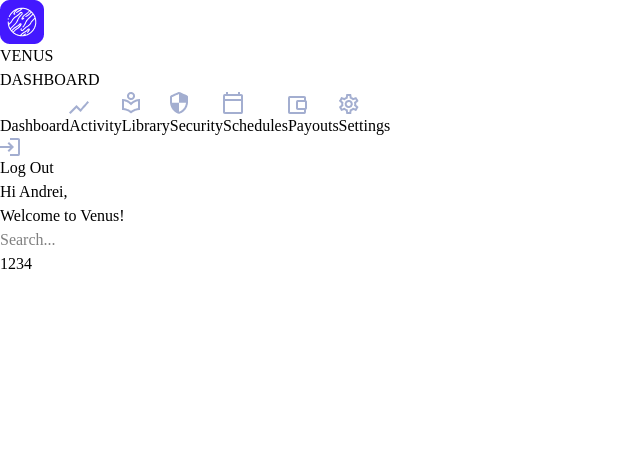
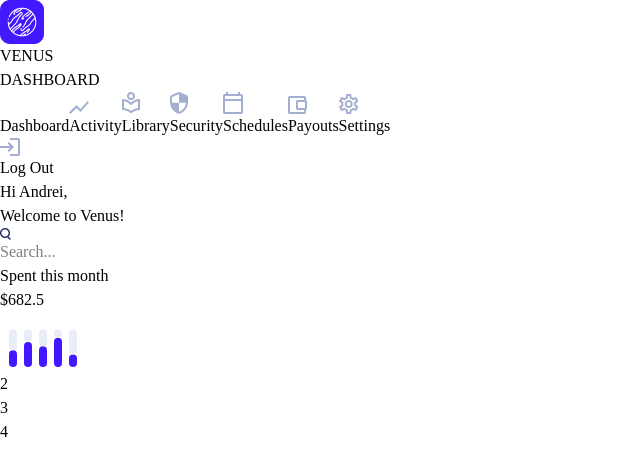
Before and after one commit to cec1lrhodes/dashboard, a React (Vite) app: page / in a window 1280 px wide. Shown: the top 476 px of the page, without its empty margins (0-640 px from the left). Built offline with nearby package versions, Linux system fonts and the light colour scheme.

Commit message:
first card with chart

```diff
--- a/package.json
+++ b/package.json
@@ -11,7 +11,8 @@
   },
   "dependencies": {
     "react": "^19.2.5",
-    "react-dom": "^19.2.5"
+    "react-dom": "^19.2.5",
+    "recharts": "^3.8.1"
   },
   "devDependencies": {
     "@eslint/js": "^10.0.1",
--- a/src/App.tsx
+++ b/src/App.tsx
@@ -8,7 +8,19 @@ import payouts from "./screenshots/payouts.png";
 import settings from "./screenshots/settings.png";
 import logout from "./screenshots/logout.png";
 import vector from "./screenshots/vector.png";
+import searchicon from "./screenshots/searchicon.png";
 
+import { BarChart, Bar, ResponsiveContainer } from "recharts";
+
+const TOTAL = 45;
+
+const data = [
+  { value: 20, max: TOTAL - 20 },
+  { value: 30, max: TOTAL - 30 },
+  { value: 25, max: TOTAL - 25 },
+  { value: 35, max: TOTAL - 35 },
+  { value: 15, max: TOTAL - 15 },
+];
 function App() {
   return (
     <div className={styles.page}>
@@ -111,19 +123,58 @@ function App() {
             </p>
           </div>
 
-          <input className={styles.input} placeholder="Search..." />
+          <div className={styles.input + " flex items-center gap-3"}>
+            <img
+              src={searchicon}
+              alt="searchicon"
+              className="w-[11px] h-[11px]"
+            />
+            <input
+              className="outline-none text-[#707EAE] w-full"
+              placeholder="Search..."
+            />
+          </div>
         </header>
 
         {/* Page content */}
         <div className="flex gap-5 px-[31px] py-4">
-          <button className={styles.button}>1</button>
-          <button className={styles.button}>2</button>
-          <button className={styles.button}>3</button>
-          <button className={styles.button}>4</button>
+          <div className={styles.mainCard}>
+            <div className="flex flex-col px-6">
+              <p className="text-[#A3AED0] text-[14px] whitespace-nowrap font-dm-sans font-medium leading-[24px] tracking-[-0.02em]">
+                Spent this month
+              </p>
+              <p className="text-[#1B2559] text-[24px]  font-dm-sans font-bold leading-[32px] tracking-[-0.02em]">
+                $682.5
+              </p>
+            </div>
+
+            <div className="mr-[29px]">
+              <ResponsiveContainer width={85} height={60}>
+                <BarChart data={data} barSize={8} barCategoryGap="20%">
+                  <Bar
+                    dataKey="value"
+                    fill="#4318FF"
+                    radius={[8, 8, 8, 8]}
+                    stackId="a"
+                  />
+                  <Bar
+                    dataKey="max"
+                    fill="#E9EDF7"
+                    radius={[8, 8, 8, 8]}
+                    stackId="a"
+                  />
+                </BarChart>
+              </ResponsiveContainer>
+            </div>
+          </div>
+
+          <div className={styles.mainCard}>2</div>
+          <div className={styles.mainCard}>3</div>
+          <div className={styles.mainCard}>4</div>
         </div>
 
         <section className="flex gap-5 px-[31px] ">
-          <div className="bg-white h-[345px] w-[720px]"></div>
+          <div className="bg-white h-[345px] w-[720px] rounded-[20px] "></div>
           <div className={styles.smallCard}></div>
         </section>
 
--- a/src/dashboard.module.css
+++ b/src/dashboard.module.css
@@ -9,17 +9,17 @@
 }
 
 .input {
-  @apply bg-[#F9FAFB] border border-[#D1D5DB] rounded-md p-2 w-[341px] h-[46px] font-dm-sans text-[#8F9BBA];
+  @apply bg-[#F9FAFB] border border-[#D1D5DB] rounded-[10px] p-5 w-[341px] h-[46px] font-dm-sans text-[#8F9BBA];
 }
 
-.button {
-  @apply bg-[#F9FAFB] border border-[#D1D5DB] rounded-md p-2 w-[259px] h-[97px];
+.mainCard {
+  @apply bg-[#F9FAFB]  rounded-[20px]  w-[259px] h-[97px] flex items-center justify-between;
 }
 
 .smallCard {
-  @apply bg-white h-[345px] w-[350px] rounded-lg;
+  @apply bg-white h-[345px] w-[350px] rounded-[20px];
 }
 
 .sideBarButton {
-  @apply hover:bg-[#4318FF] hover:w-[214px] h-[45px] hover:rounded-lg hover:text-white font-dm-sans font-medium text-[16px] leading-[28px] tracking-[-0.02em] text-[#A3AED0] flex items-center gap-[14px] px-4;
+  @apply hover:bg-[#4318FF] hover:w-[214px] h-[45px] hover:rounded-[5px] hover:text-white font-dm-sans font-medium text-[16px]  rounded-[5px] leading-[28px] tracking-[-0.02em] text-[#A3AED0] flex items-center gap-[14px] px-4;
 }
```
Also changed, not shown: src/screenshots/searchicon.png (added), 1 other file (tests, documents, lock files or other folders).
